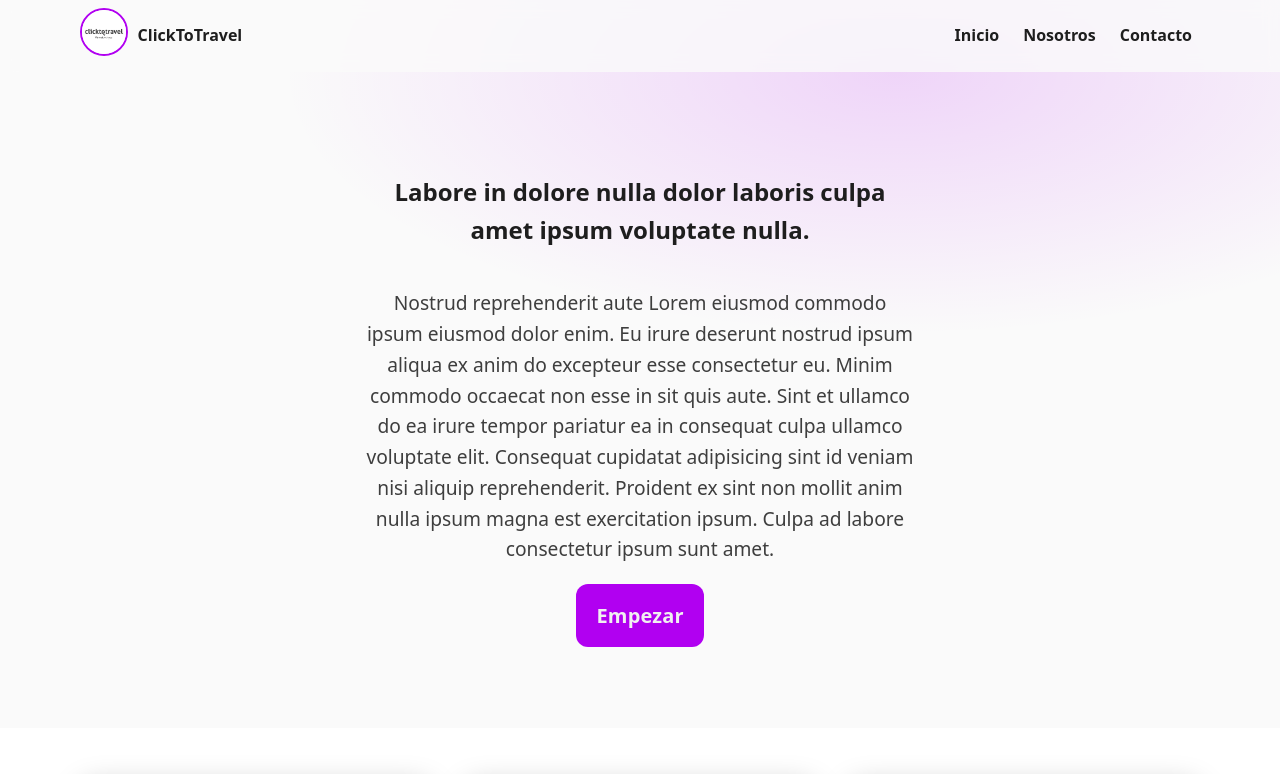
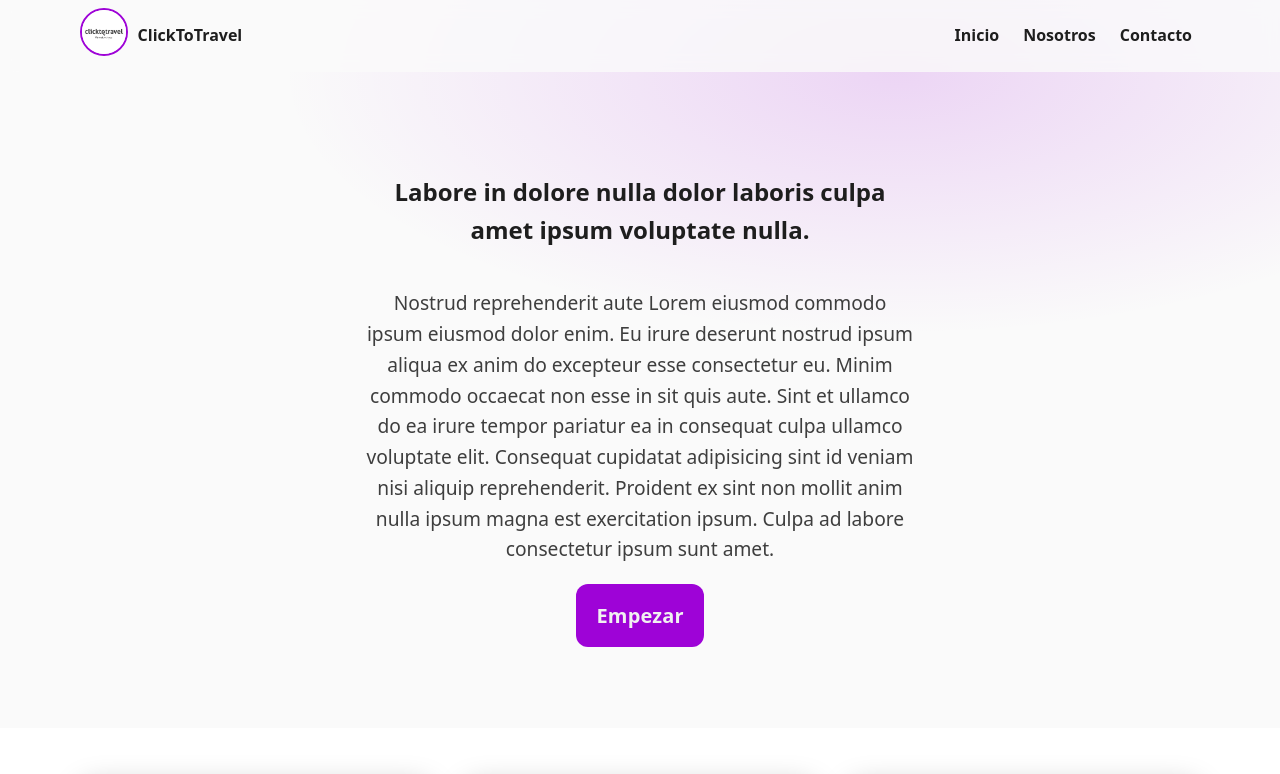
Before and after one commit to beatrizgmdevux/mini-landing-test, a website: page index.html in a window 1280 px wide. Shown: the top 774 px of the page. Drawn offline with Linux system fonts and the light colour scheme.

Commit message:
Modificación none normal bg-blue 31 bold no-italic bg-magenta faint no-underline bg-cyan italic no-blink bg-white underline 33 41 01 blink no-reverse bg-default 27 no-conceal reverse conceal 30 31 08 39 02 32 24 45 35 05 34 30 39 47 black red green 43 yellow 30 36 blue magenta 37 cyan white 44 35 default 40 28 07 40 46 04 03 23 33 37 40 22 34 42 00 30 30 25 49 bg-black 30 36 32 bg-red bg-green bg-yellow-primary para pasar accesibilidad

```diff
--- a/scss/abstracts/_variables.scss
+++ b/scss/abstracts/_variables.scss
@@ -9,7 +9,7 @@ $color-dark-bg: #353535;
 $color-surface: #a013d3;
 $color-text: #1e1e1e;
 $color-muted: #3e3e3e;
-$color-primary: #b100f1;
+$color-primary: #9e03d7;
 $color-primary-contrast: #f1f1f1;
 $color-focus: #45dbe5;
 
```
Also changed, not shown: dist/styles.css.
